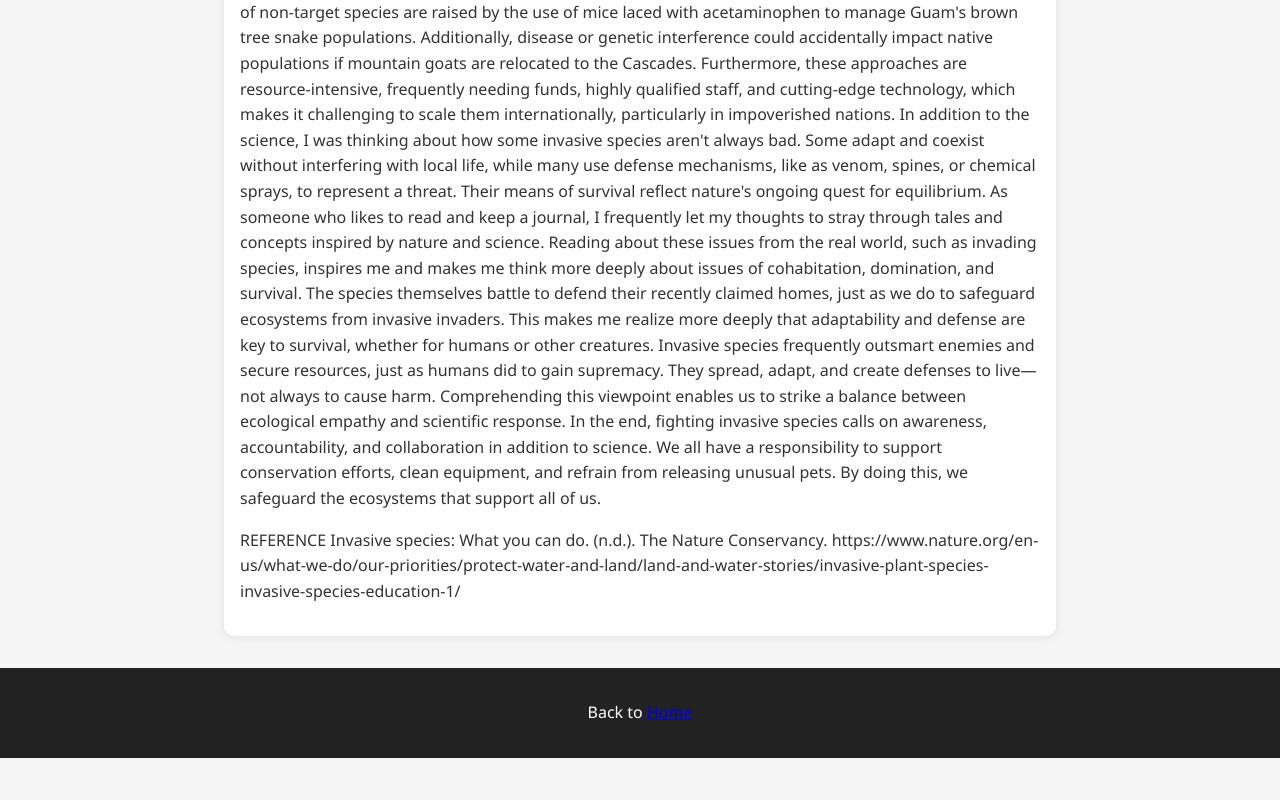
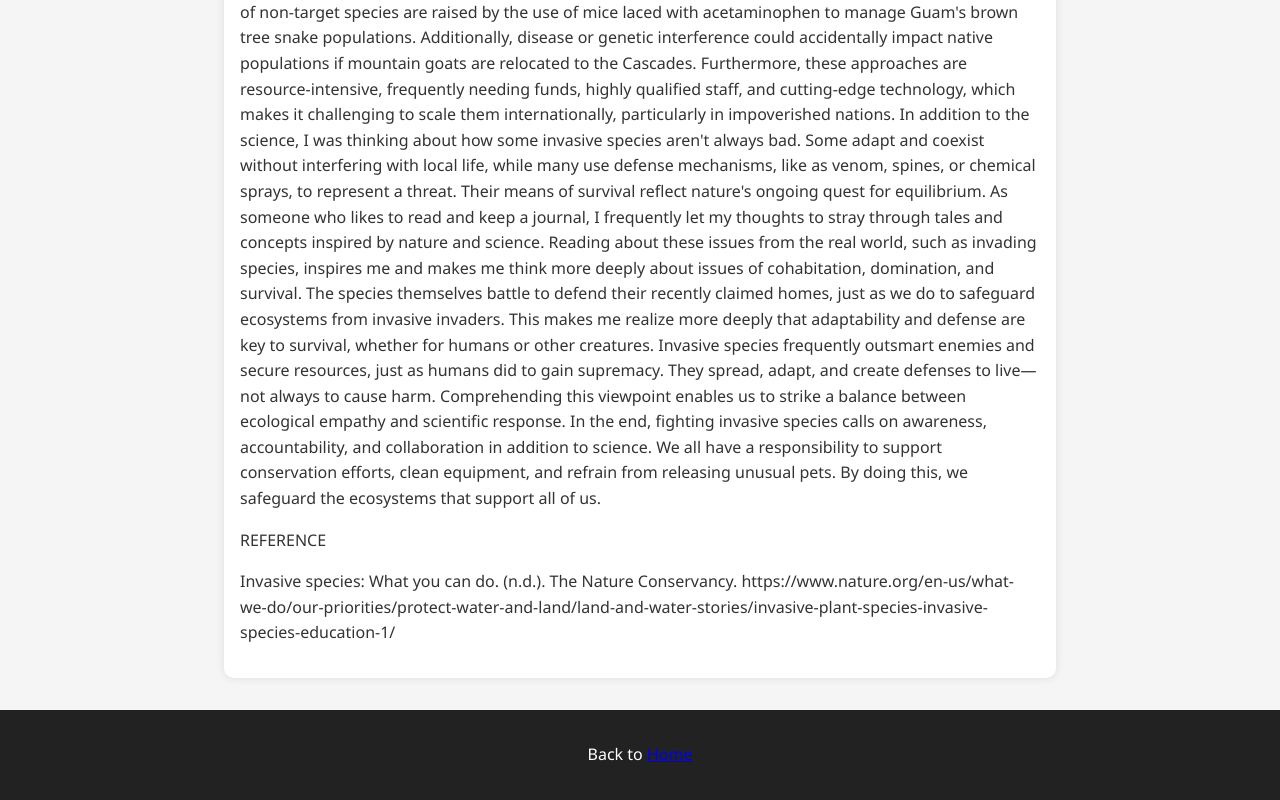
Before and after one commit to piyushpokhrel/piyushpokhrel.github.io, a plain HTML site: page invasive-species.html in a window 1280 px wide. Shown: the part 523-1323 px from the top of the page. Before the commit the page ends 1281 px from the top, so only its background shows below. Drawn offline with Linux system fonts and the light colour scheme.

Commit message:
Update invasive-species.html

```diff
--- a/invasive-species.html
+++ b/invasive-species.html
@@ -28,10 +28,9 @@ As someone who likes to read and keep a journal, I frequently let my thoughts to
 This makes me realize more deeply that adaptability and defense are key to survival, whether for humans or other creatures. Invasive species frequently outsmart enemies and secure resources, just as humans did to gain supremacy. They spread, adapt, and create defenses to live—not always to cause harm. Comprehending this viewpoint enables us to strike a balance between ecological empathy and scientific response.
 
 In the end, fighting invasive species calls on awareness, accountability, and collaboration in addition to science. We all have a responsibility to support conservation efforts, clean equipment, and refrain from releasing unusual pets. By doing this, we safeguard the ecosystems that support all of us.
-      </p>
-      <p>
-REFERENCE
-Invasive species: What you can do. (n.d.). The Nature Conservancy. https://www.nature.org/en-us/what-we-do/our-priorities/protect-water-and-land/land-and-water-stories/invasive-plant-species-invasive-species-education-1/
+</p>
+<p> REFERENCE </p>
+<p> Invasive species: What you can do. (n.d.). The Nature Conservancy. https://www.nature.org/en-us/what-we-do/our-priorities/protect-water-and-land/land-and-water-stories/invasive-plant-species-invasive-species-education-1/
 </p>
       <!-- Full content goes here -->
     </article>
```
